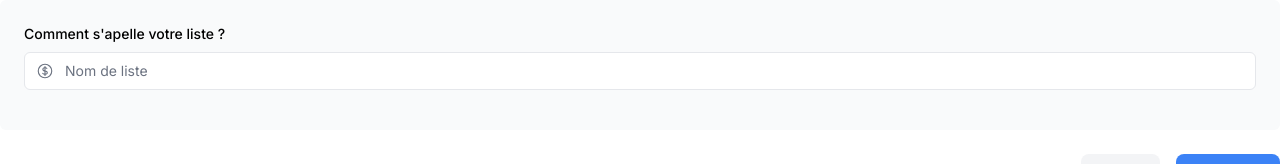
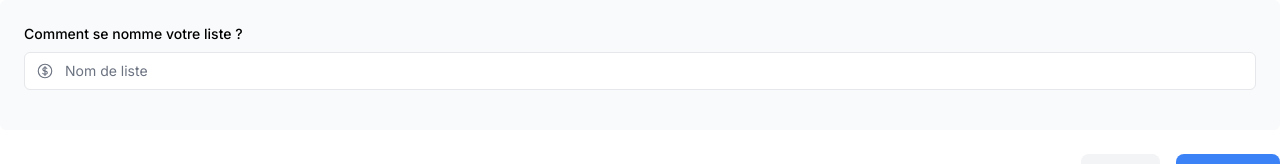
Before and after one commit to SxMalex/tout-doux, a Next.js app: page /lists/create in a window 1280 px wide. Shown: the top 164 px of the page. Built offline with nearby package versions, Linux system fonts and the light colour scheme.

Commit message:
fix escape quote

```diff
--- a/app/ui/lists/create-form.tsx
+++ b/app/ui/lists/create-form.tsx
@@ -22,7 +22,7 @@ export default function Form() {
         {/* List Name */}
         <div className="mb-4">
           <label htmlFor="listName" className="mb-2 block text-sm font-medium">
-            Comment s'apelle votre liste ?
+            Comment se nomme votre liste ?
           </label>
           <div className="relative mt-2 rounded-md">
             <div className="relative">
```
